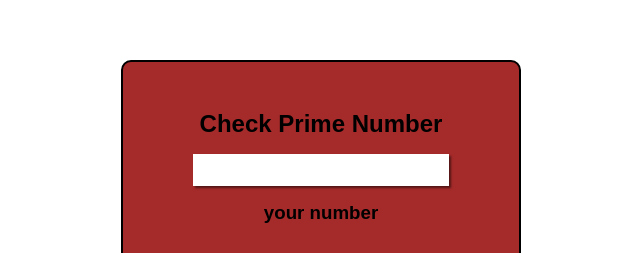
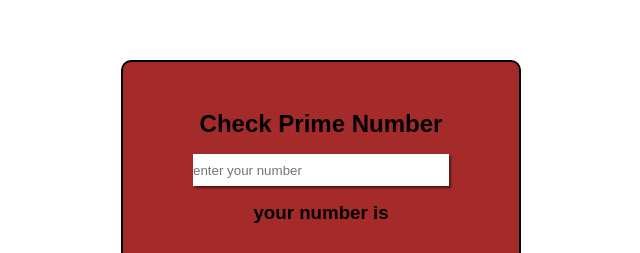
Before and after one commit to DEEPAKRAJORIYA352/primeCheck, a plain HTML site: page index.html in a window 1280 px wide. Shown: the part 180-433 px from the top of the page, without its empty margins (319-959 px from the left). Drawn offline with Linux system fonts and the light colour scheme.

Commit message:
Update index.html

```diff
--- a/index.html
+++ b/index.html
@@ -11,8 +11,8 @@
 
     <div class="container">
         <h2>Check Prime Number</h2>
-        <input id="input-box" type="text">
-        <h3 id="message">your number</h3>
+        <input id="input-box" type="text" placeholder="enter your number">
+        <h3 id="message">your number is</h3>
         <button id="check-btn">Check</button>
     </div>
     <script src="script.js"></script>
```
